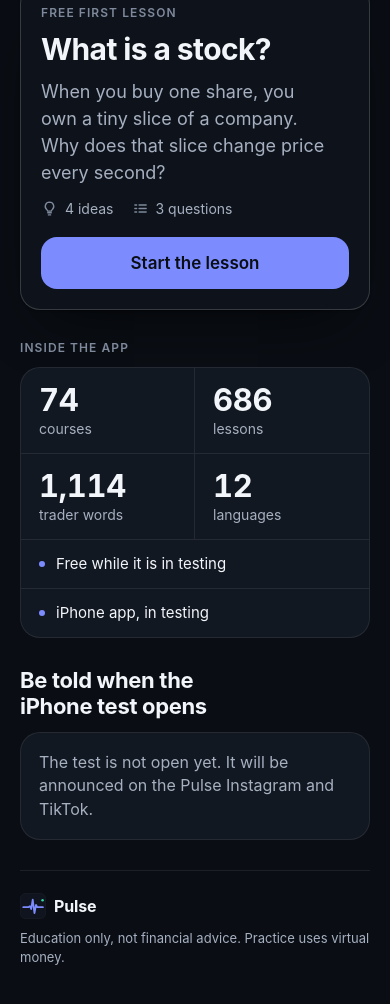
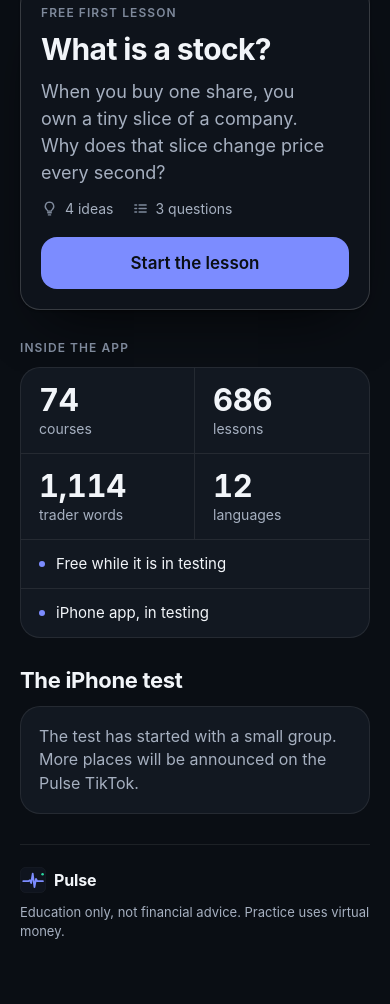
Before and after one commit to Kaidennnnnnn/pulse-site, a plain HTML site: page start.html in a window 390 px wide. Shown: the part 353-1357 px from the top of the page. Drawn offline with Linux system fonts and the light colour scheme.

Commit message:
Update the social landing page: the iPhone test has started

```diff
--- a/start.html
+++ b/start.html
@@ -429,11 +429,11 @@ h1 .hl { display: block; color: var(--accent); }
     </section>
 
     <section class="section notify" id="notify" aria-labelledby="notify-title">
-      <h2 id="notify-title">Be told when the iPhone test opens</h2>
+      <h2 id="notify-title">The iPhone test</h2>
       <!-- Interim block. The owner chose a form link: when he sends it, add a button here that opens it,
            and a line saying what the address is used for. Until then nothing is collected. -->
       <div class="panel notice" id="notify-notice">
-        <p class="note">The test is not open yet. It will be announced on the Pulse Instagram and TikTok.</p>
+        <p class="note">The test has started with a small group. More places will be announced on the Pulse TikTok.</p>
       </div>
     </section>
   </main>
```
